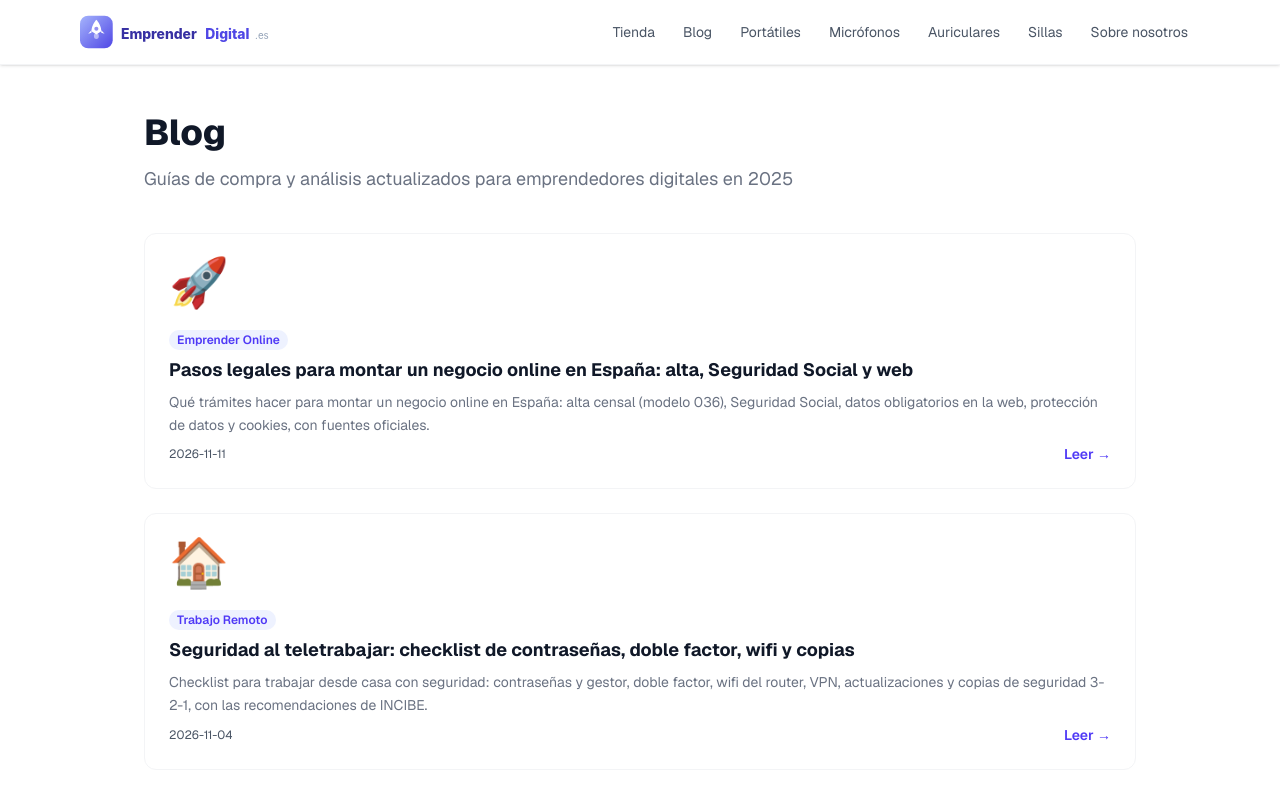
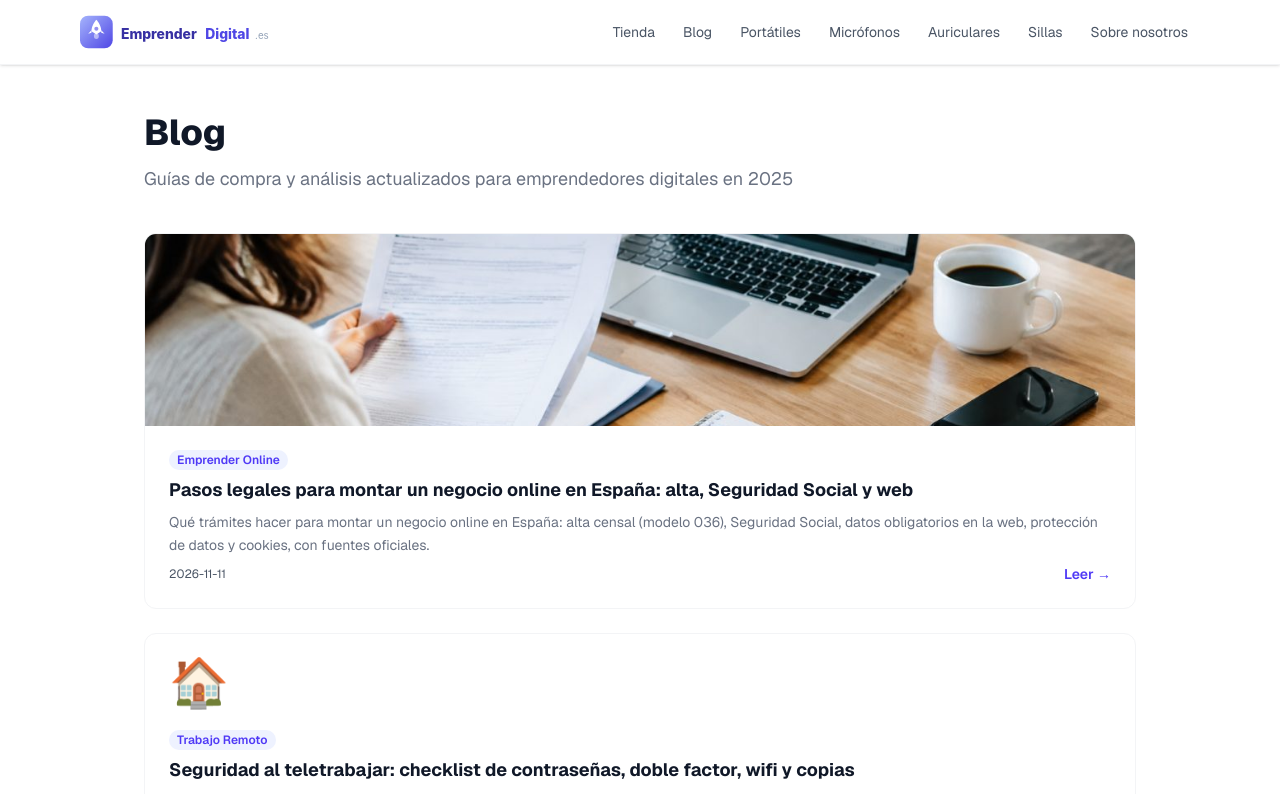
Before and after one commit to mktweb360/emprendedigital, a Next.js app: page /blog in a window 1280 px wide. Shown: the top 794 px of the page. Built offline with nearby package versions, Linux system fonts and the light colour scheme.

Commit message:
Portada del artículo de pasos legales

```diff
--- a/data/posts.ts
+++ b/data/posts.ts
@@ -19,6 +19,7 @@ export const posts: Post[] = [
     title: "Pasos legales para montar un negocio online en España: alta, Seguridad Social y web",
     seoTitle: "Pasos legales para montar un negocio online",
     excerpt: "Qué trámites hacer para montar un negocio online en España: alta censal (modelo 036), Seguridad Social, datos obligatorios en la web, protección de datos y cookies, con fuentes oficiales.",
+    image: "/images/blog/pasos-legales-montar-negocio-online-espana.jpg",
     date: "2026-11-11",
     category: "Emprender Online",
     readTime: "9 min",
```
Also changed, not shown: public/images/blog/pasos-legales-montar-negocio-online-espana.jpg (added).
